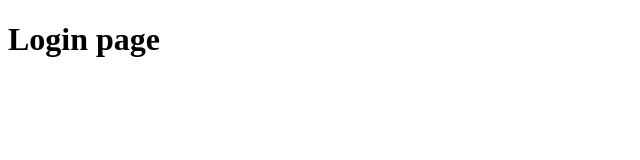
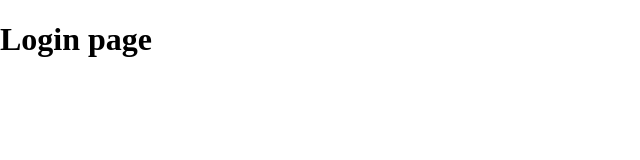
Before and after one commit to kibartas/PSK, a React (Create React App) app in the folder frontend/: page / in a window 1280 px wide. Shown: the top 160 px of the page, without its empty margins (0-640 px from the left). Built offline with nearby package versions, Linux system fonts and the light colour scheme.

Commit message:
[WDB-10] add base style to root html and body components

```diff
--- a/frontend/src/App.js
+++ b/frontend/src/App.js
@@ -14,6 +14,7 @@ import TrashBinPage from './containers/TrashBinPage';
 import ProfilePage from './containers/ProfilePage';
 import ForgotPasswordPage from './containers/ForgotPasswordPage';
 import ResetPasswordPage from './containers/ResetPasswordPage';
+import './style.css';
 
 function App() {
   return (
--- /dev/null
+++ b/frontend/src/style.css
@@ -0,0 +1,8 @@
+html, body {
+    margin: 0;
+    height: 100%;
+}
+
+#root {
+    height: 100vh;
+}
```
